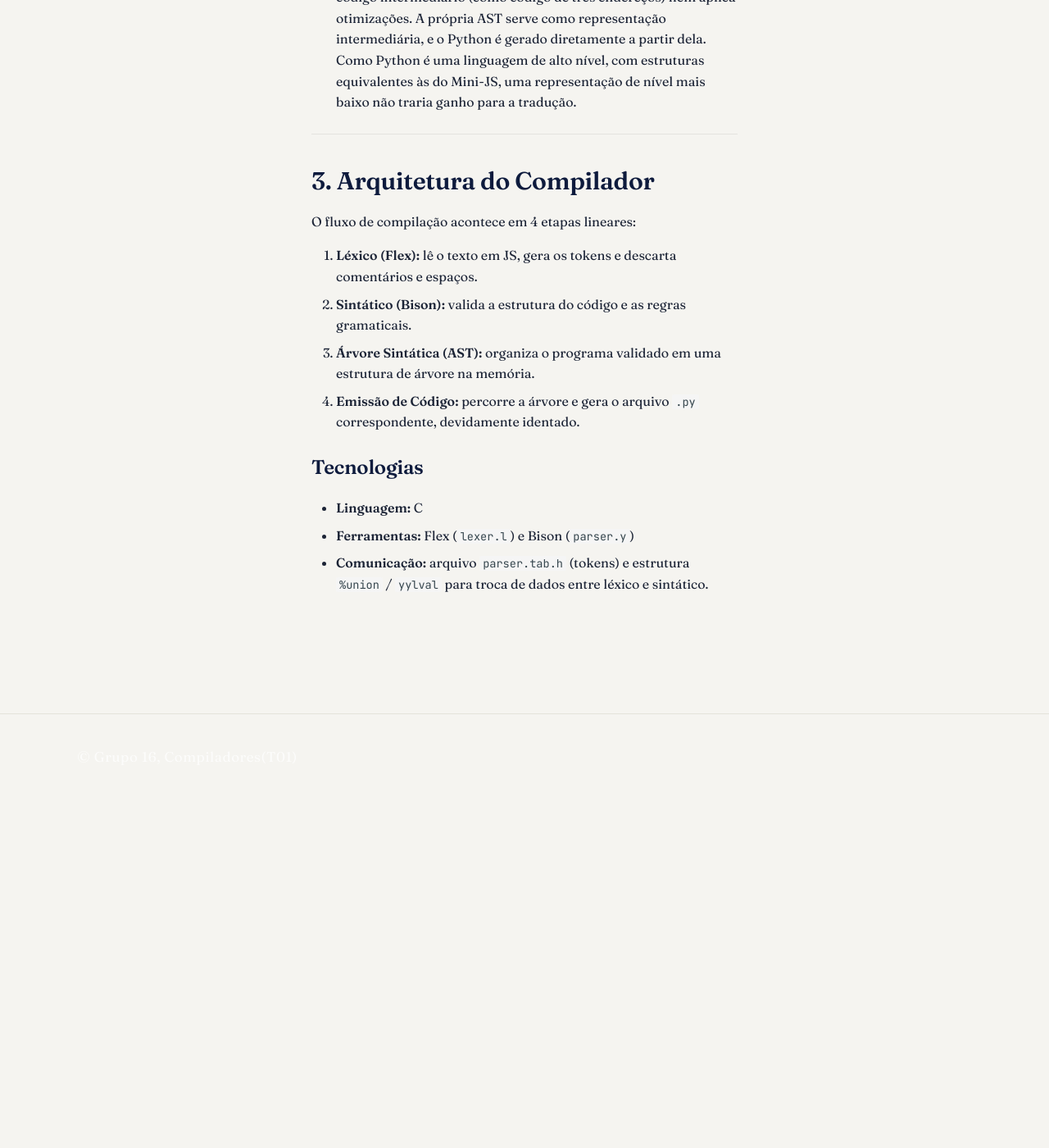
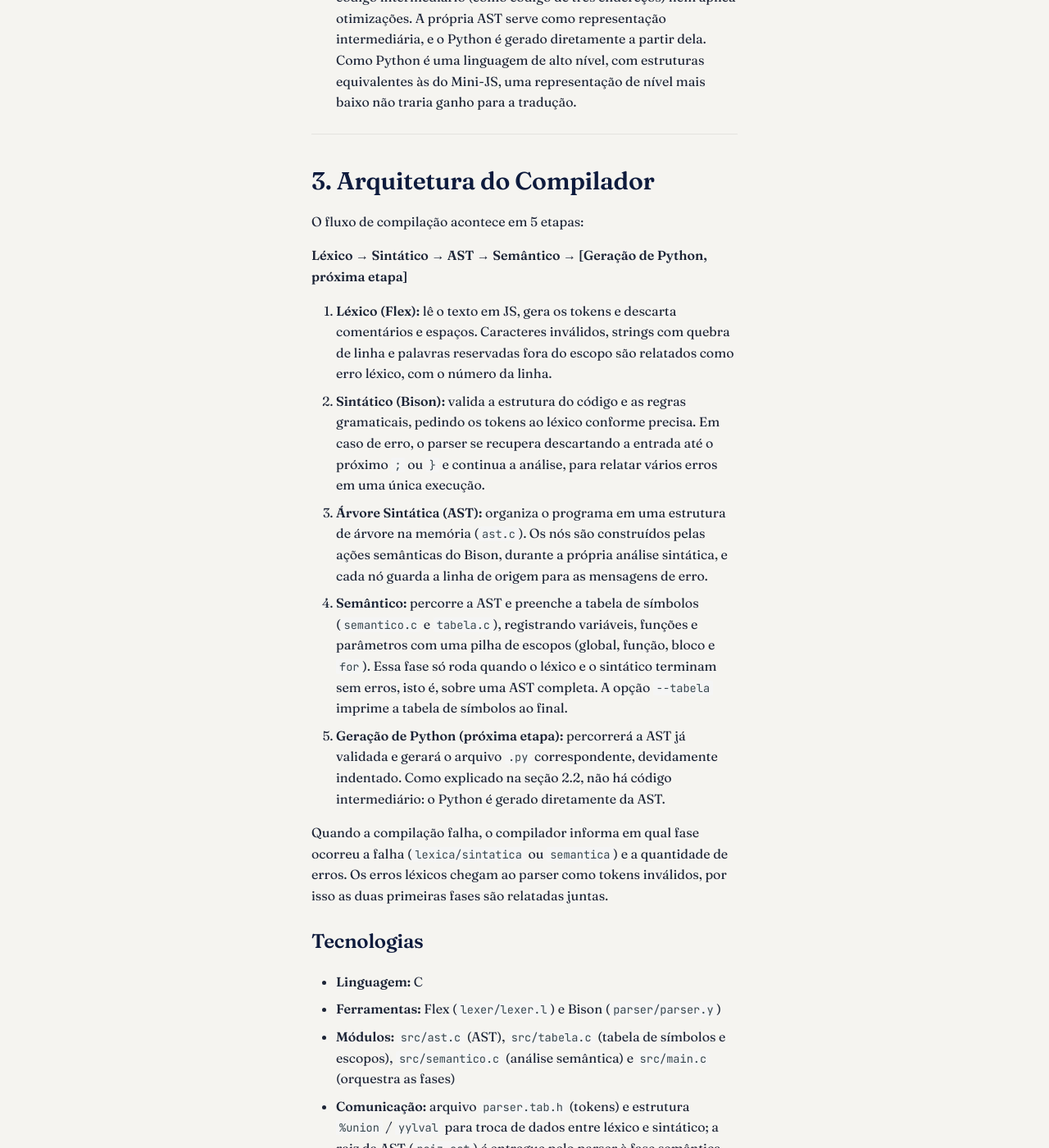
Before and after one commit to felipemso/G16-Compiladores, an MkDocs documentation site: the page built from docs/tech-docs/escopo-e-arq.md, in a window 1280 px wide and 1400 px high, scrolled down 4318 px. Shown: the whole window at 82% size. Built offline with MkDocs 1.6.1 and Material for MkDocs 9.7.7, drawn with Linux system fonts in a browser that asks for light colours; before the commit the page ends 5292 px from its top, so only the background shows below that; some of the changed text lies outside the part shown.

Commit message:
docs(arquitetura): adiciona fase semantica ao fluxo do compilador

```diff
--- a/docs/tech-docs/escopo-e-arq.md
+++ b/docs/tech-docs/escopo-e-arq.md
@@ -69,14 +69,20 @@ O critério de corte é a tradução direta: quando um recurso se comporta de fo
 
 ## 3. Arquitetura do Compilador
 
-O fluxo de compilação acontece em 4 etapas lineares:
+O fluxo de compilação acontece em 5 etapas:
 
-1. **Léxico (Flex):** lê o texto em JS, gera os tokens e descarta comentários e espaços.
-2. **Sintático (Bison):** valida a estrutura do código e as regras gramaticais.
-3. **Árvore Sintática (AST):** organiza o programa validado em uma estrutura de árvore na memória.
-4. **Emissão de Código:** percorre a árvore e gera o arquivo `.py` correspondente, devidamente identado.
+**Léxico → Sintático → AST → Semântico → [Geração de Python, próxima etapa]**
+
+1. **Léxico (Flex):** lê o texto em JS, gera os tokens e descarta comentários e espaços. Caracteres inválidos, strings com quebra de linha e palavras reservadas fora do escopo são relatados como erro léxico, com o número da linha.
+2. **Sintático (Bison):** valida a estrutura do código e as regras gramaticais, pedindo os tokens ao léxico conforme precisa. Em caso de erro, o parser se recupera descartando a entrada até o próximo `;` ou `}` e continua a análise, para relatar vários erros em uma única execução.
+3. **Árvore Sintática (AST):** organiza o programa em uma estrutura de árvore na memória (`ast.c`). Os nós são construídos pelas ações semânticas do Bison, durante a própria análise sintática, e cada nó guarda a linha de origem para as mensagens de erro.
+4. **Semântico:** percorre a AST e preenche a tabela de símbolos (`semantico.c` e `tabela.c`), registrando variáveis, funções e parâmetros com uma pilha de escopos (global, função, bloco e `for`). Essa fase só roda quando o léxico e o sintático terminam sem erros, isto é, sobre uma AST completa. A opção `--tabela` imprime a tabela de símbolos ao final.
+5. **Geração de Python (próxima etapa):** percorrerá a AST já validada e gerará o arquivo `.py` correspondente, devidamente indentado. Como explicado na seção 2.2, não há código intermediário: o Python é gerado diretamente da AST.
+
+Quando a compilação falha, o compilador informa em qual fase ocorreu a falha (`lexica/sintatica` ou `semantica`) e a quantidade de erros. Os erros léxicos chegam ao parser como tokens inválidos, por isso as duas primeiras fases são relatadas juntas.
 
 ### Tecnologias
 * **Linguagem:** C
-* **Ferramentas:** Flex (`lexer.l`) e Bison (`parser.y`)
-* **Comunicação:** arquivo `parser.tab.h` (tokens) e estrutura `%union` / `yylval` para troca de dados entre léxico e sintático.
+* **Ferramentas:** Flex (`lexer/lexer.l`) e Bison (`parser/parser.y`)
+* **Módulos:** `src/ast.c` (AST), `src/tabela.c` (tabela de símbolos e escopos), `src/semantico.c` (análise semântica) e `src/main.c` (orquestra as fases)
+* **Comunicação:** arquivo `parser.tab.h` (tokens) e estrutura `%union` / `yylval` para troca de dados entre léxico e sintático; a raiz da AST (`raiz_ast`) é entregue pelo parser à fase semântica.
```
